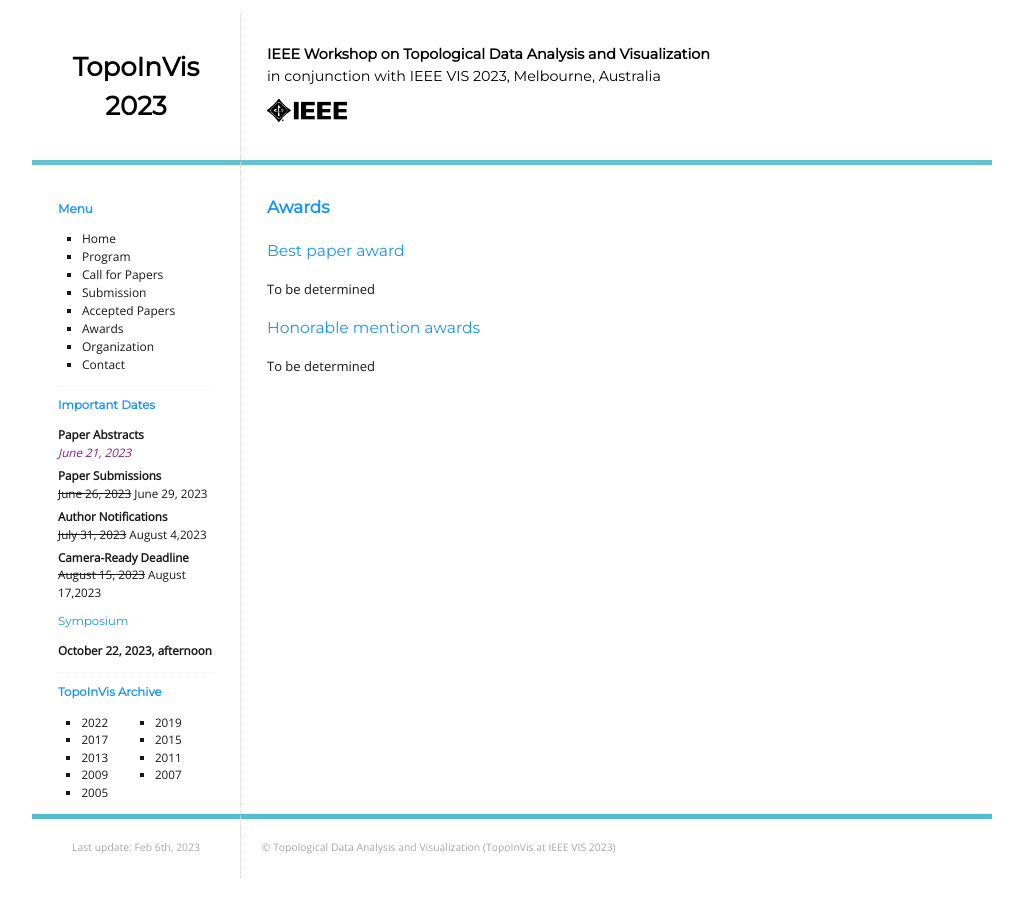
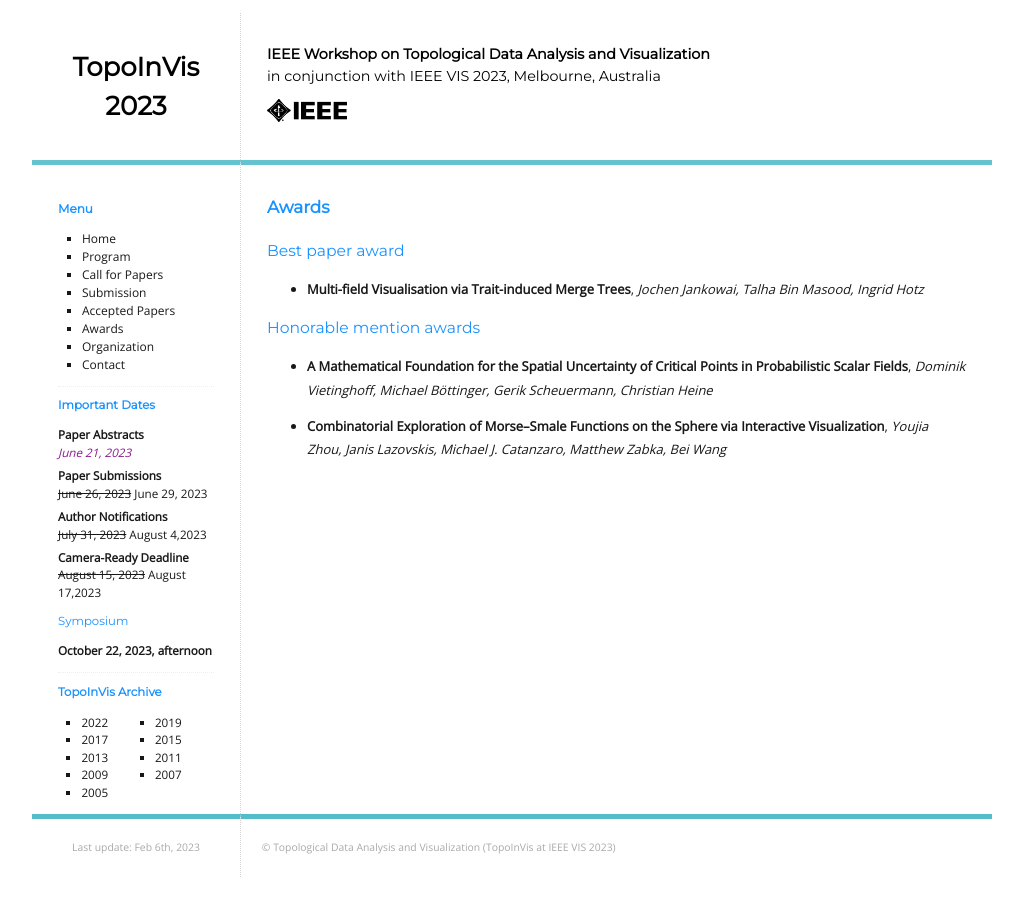
Before and after one commit to TopoInVis-Workshop/2024, a Jekyll site: the page built from _pages/awards.md, in a window 1280 px wide. Shown: the whole page, without its empty margins (128-1151 px from the left). Built offline with Jekyll 4.4.1, drawn with Linux system fonts in a browser that asks for light colours.

Commit message:
Update awards.md

```diff
--- a/_pages/awards.md
+++ b/_pages/awards.md
@@ -7,8 +7,13 @@ title: Awards
 
 ## Best paper award
 
-To be determined
+- **Multi-field Visualisation via Trait-induced Merge Trees**,
+_Jochen Jankowai, Talha Bin Masood, Ingrid Hotz_
 
 ## Honorable mention awards
 
-To be determined
+- **A Mathematical Foundation for the Spatial Uncertainty of Critical Points in Probabilistic Scalar Fields**,
+_Dominik Vietinghoff, Michael Böttinger, Gerik Scheuermann, Christian Heine_
+
+- **Combinatorial Exploration of Morse–Smale Functions on the Sphere via Interactive Visualization**,
+_Youjia Zhou, Janis Lazovskis, Michael J. Catanzaro, Matthew Zabka, Bei Wang_
```
